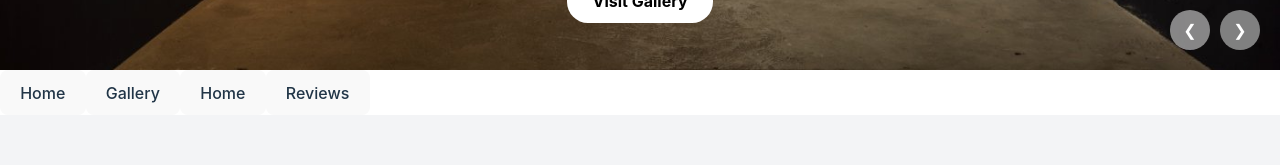
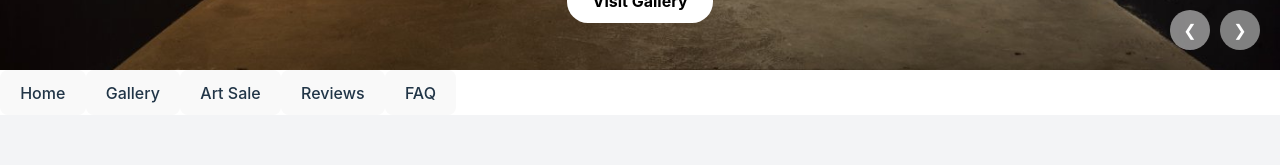
Before and after one commit to shivani-1505/Art-Gallery, a React (Vite) app in the folder art-gallery/: page / in a window 1280 px wide. Shown: the part 730-895 px from the top of the page. Built offline with nearby package versions, Linux system fonts and the light colour scheme.

Commit message:
Update App.jsx

```diff
--- a/art-gallery/src/App.jsx
+++ b/art-gallery/src/App.jsx
@@ -3,13 +3,14 @@ import ArtSale from './pages/page3';
 import ArtGalleryPage from './pages/page2';
 import ReviewsPage from './pages/page4';
 import Page1 from './pages/page1';
-
+import FAQWebpage from './pages/page5'; // Import your new page
 
 function App() {
   const homeRef = useRef(null);
   const galleryRef = useRef(null);
   const artSaleRef = useRef(null);
   const reviewsRef = useRef(null);
+  const faqRef = useRef(null); // Create ref for FAQ page
 
   const scrollToSection = (ref) => {
     ref.current?.scrollIntoView({ behavior: 'smooth' });
@@ -22,11 +23,12 @@ function App() {
         <Page1 />
       </div>
       {/* Buttons to Scroll Between Sections */}
-      <nav >
-      <button onClick={() => scrollToSection(homeRef)}>Home</button>
-      <button onClick={() => scrollToSection(galleryRef)}>Gallery</button>
-      <button onClick={() => scrollToSection(artSaleRef)}>Home</button>
-      <button onClick={() => scrollToSection(reviewsRef)}>Reviews</button>
+      <nav>
+        <button onClick={() => scrollToSection(homeRef)}>Home</button>
+        <button onClick={() => scrollToSection(galleryRef)}>Gallery</button>
+        <button onClick={() => scrollToSection(artSaleRef)}>Art Sale</button>
+        <button onClick={() => scrollToSection(reviewsRef)}>Reviews</button>
+        <button onClick={() => scrollToSection(faqRef)}>FAQ</button> {/* Button to navigate to FAQ page */}
       </nav>
 
       {/* Sections */}
@@ -41,6 +43,10 @@ function App() {
       <div ref={reviewsRef}>
         <ReviewsPage />
       </div>
+
+      <div ref={faqRef}> {/* Your new FAQ page section */}
+        <FAQWebpage />
+      </div>
     </div>
   );
 }
```
